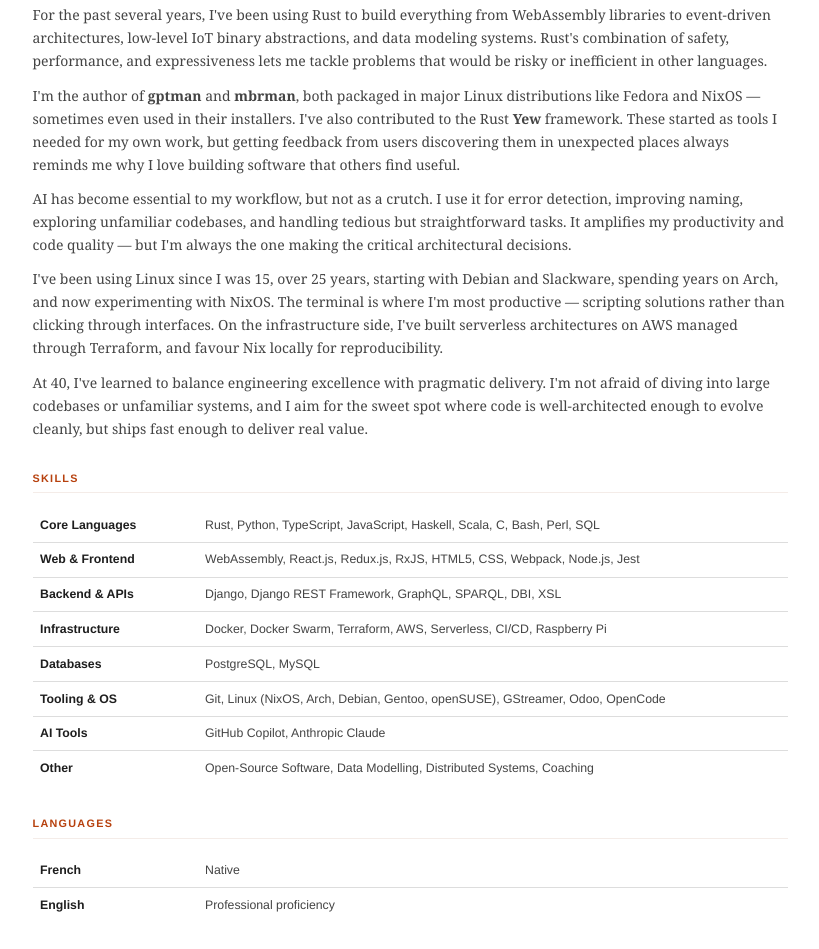
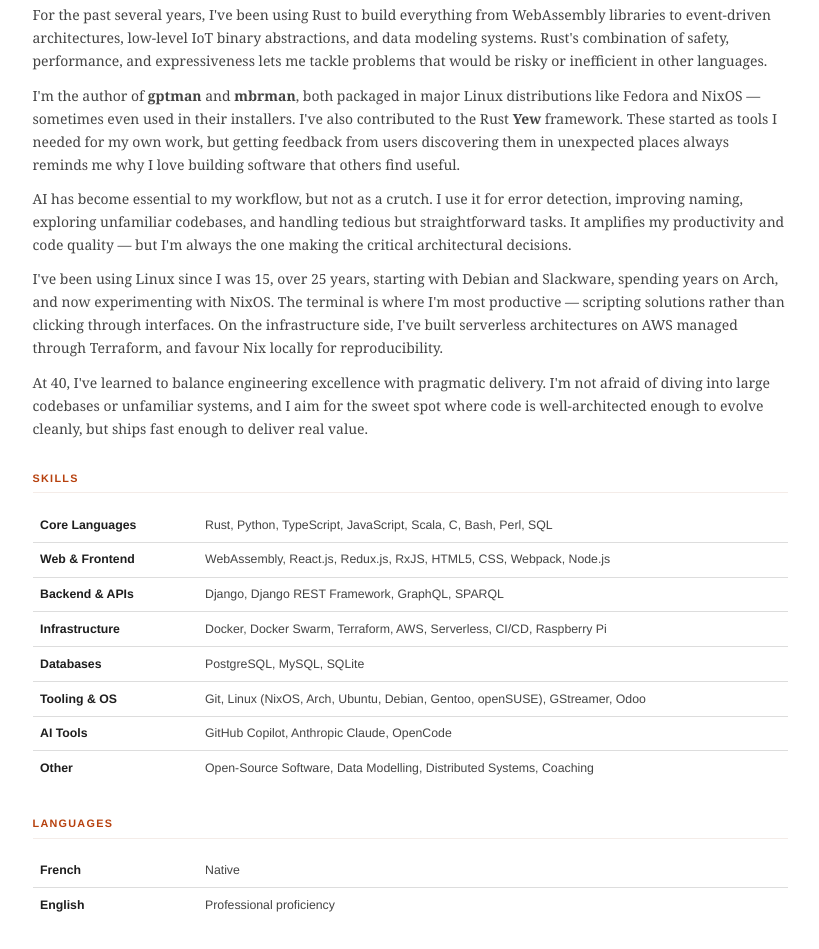
Before and after one commit to cecton/cecton.github.com, a plain HTML site: page index.html in a window 1280 px wide. Shown: the part 278-1227 px from the top of the page, without its empty margins (230-1049 px from the left). Drawn offline with Linux system fonts and the light colour scheme.

Commit message:
Clean up skills: add SQLite/Ubuntu/OpenCode, remove Haskell/Jest/DBI/XSL

```diff
--- a/index.html
+++ b/index.html
@@ -379,15 +379,15 @@
   <table class="skills-table">
     <tr>
       <td>Core Languages</td>
-      <td>Rust, Python, TypeScript, JavaScript, Haskell, Scala, C, Bash, Perl, SQL</td>
+      <td>Rust, Python, TypeScript, JavaScript, Scala, C, Bash, Perl, SQL</td>
     </tr>
     <tr>
       <td>Web &amp; Frontend</td>
-      <td>WebAssembly, React.js, Redux.js, RxJS, HTML5, CSS, Webpack, Node.js, Jest</td>
+      <td>WebAssembly, React.js, Redux.js, RxJS, HTML5, CSS, Webpack, Node.js</td>
     </tr>
     <tr>
       <td>Backend &amp; APIs</td>
-      <td>Django, Django REST Framework, GraphQL, SPARQL, DBI, XSL</td>
+      <td>Django, Django REST Framework, GraphQL, SPARQL</td>
     </tr>
     <tr>
       <td>Infrastructure</td>
@@ -395,15 +395,15 @@
     </tr>
     <tr>
       <td>Databases</td>
-      <td>PostgreSQL, MySQL</td>
+      <td>PostgreSQL, MySQL, SQLite</td>
     </tr>
     <tr>
       <td>Tooling &amp; OS</td>
-      <td>Git, Linux (NixOS, Arch, Debian, Gentoo, openSUSE), GStreamer, Odoo, OpenCode</td>
+      <td>Git, Linux (NixOS, Arch, Ubuntu, Debian, Gentoo, openSUSE), GStreamer, Odoo</td>
     </tr>
     <tr>
       <td>AI Tools</td>
-      <td>GitHub Copilot, Anthropic Claude</td>
+      <td>GitHub Copilot, Anthropic Claude, OpenCode</td>
     </tr>
     <tr>
       <td>Other</td>
```
